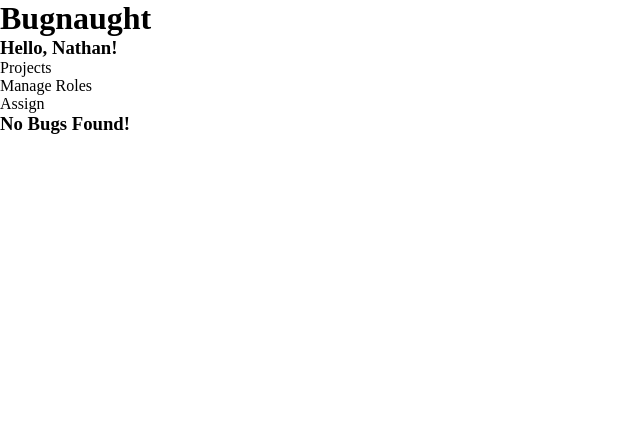
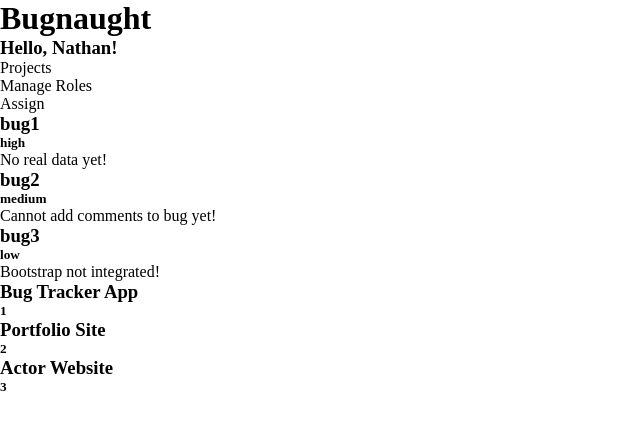
Before and after one commit to Bones81/Bugnaught, a React (Vite) app: page / in a window 1280 px wide. Shown: the top 430 px of the page, without its empty margins (0-640 px from the left). Built offline with nearby package versions, Linux system fonts and the light colour scheme.

Commit message:
copy mapping for projects; add comments

```diff
--- a/src/App.tsx
+++ b/src/App.tsx
@@ -21,9 +21,9 @@ const App: React.FC = () => {
 
   useEffect(() => {
     setBugs([
-      // {name: 'bug1', priority: 'high', description: 'No real data yet!'},
-      // {name: 'bug2', priority: 'medium', description: 'Cannot add comments to bug yet!'},
-      // {name: 'bug3', priority: 'low', description: 'Bootstrap not integrated!'}
+      {name: 'bug1', priority: 'high', description: 'No real data yet!'},
+      {name: 'bug2', priority: 'medium', description: 'Cannot add comments to bug yet!'},
+      {name: 'bug3', priority: 'low', description: 'Bootstrap not integrated!'}
     ])
 
     setProjects([
@@ -37,6 +37,8 @@ const App: React.FC = () => {
     <>
       <Header />
       <Navigation name="Nathan" />
+
+      {/* Bugs Mapping */}
       { bugs.length ? bugs.map(bug => {
         return (
           <div className="wrapper">
@@ -49,7 +51,24 @@ const App: React.FC = () => {
         )})
         :
         <h3>No Bugs Found!</h3>
-    }
+      }
+
+      {/* Projects Mapping */}
+      { projects.length ? projects.map(project => {
+        return (
+          <div className="wrapper">
+            <div className="card">
+                <h3>{project.name}</h3>
+                <h5>{project.id}</h5>
+            </div>
+          </div>
+        )})
+        :
+        <h3>No Projects Found!</h3>
+      }
+
+      {/* End Content */}
+
     </>
   )
 }
```
